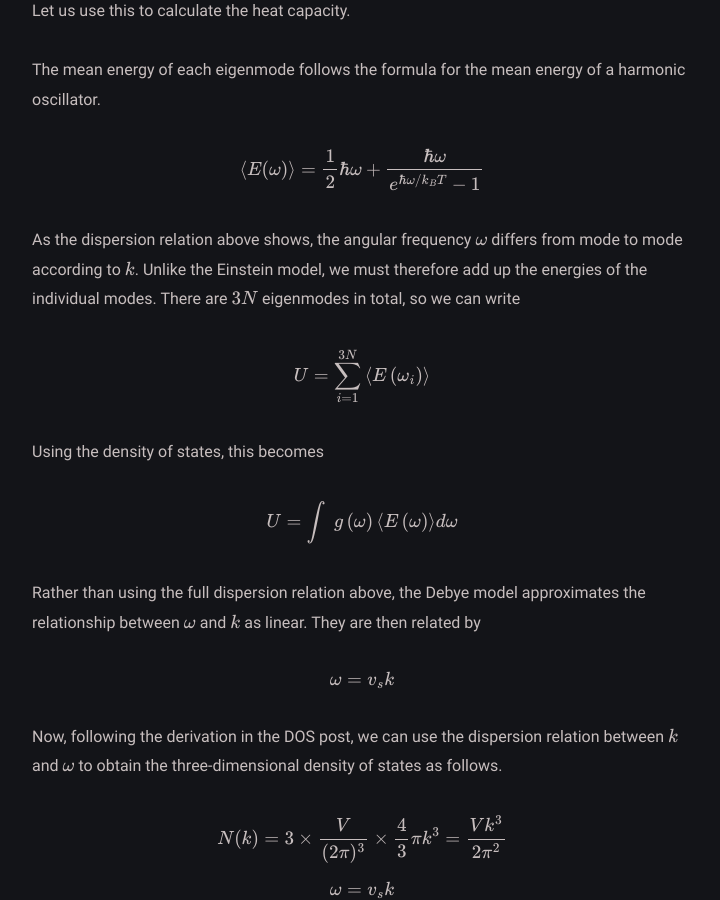
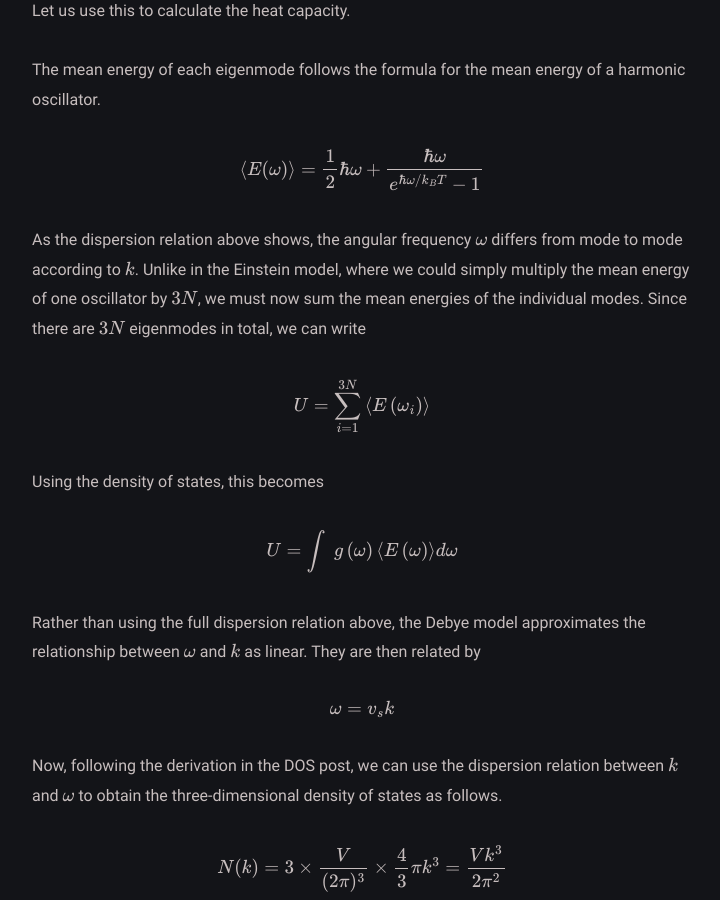
Before and after one commit to Oasisforhaanee/Oasisforhaanee.github.io, a Jekyll site: the page built from _posts/2026-11-13-phonons-3-einstein-debye-heat-capacity.md, in a window 1280 px wide and 900 px high, scrolled down 5718 px. Shown: the whole window, without its empty margins (278-998 px from the left). Built offline with Jekyll 4.4.1, drawn with Linux system fonts in a browser that asks for light colours; comment, search, counter and statistics services are not loaded.

Commit message:
Clarify summing phonon mode energies versus Einstein model

```diff
--- a/_posts/2026-11-13-phonons-3-einstein-debye-heat-capacity.md
+++ b/_posts/2026-11-13-phonons-3-einstein-debye-heat-capacity.md
@@ -143,7 +143,7 @@ $$
 \left\langle E(\omega )\right\rangle =\frac{1}{2}\hbar \omega +\frac{\hbar \omega }{e^{\hbar \omega /k_BT}-1}
 $$
 
-As the dispersion relation above shows, the angular frequency $\omega$ differs from mode to mode according to $k$. Unlike the Einstein model, we must therefore add up the energies of the individual modes. There are $3N$ eigenmodes in total, so we can write
+As the dispersion relation above shows, the angular frequency $\omega$ differs from mode to mode according to $k$. Unlike in the Einstein model, where we could simply multiply the mean energy of one oscillator by $3N$, we must now sum the mean energies of the individual modes. Since there are $3N$ eigenmodes in total, we can write
 
 $$
 U=\sum _{i=1}^{3N}\left\langle E\left(\omega _i\right)\right\rangle
```
